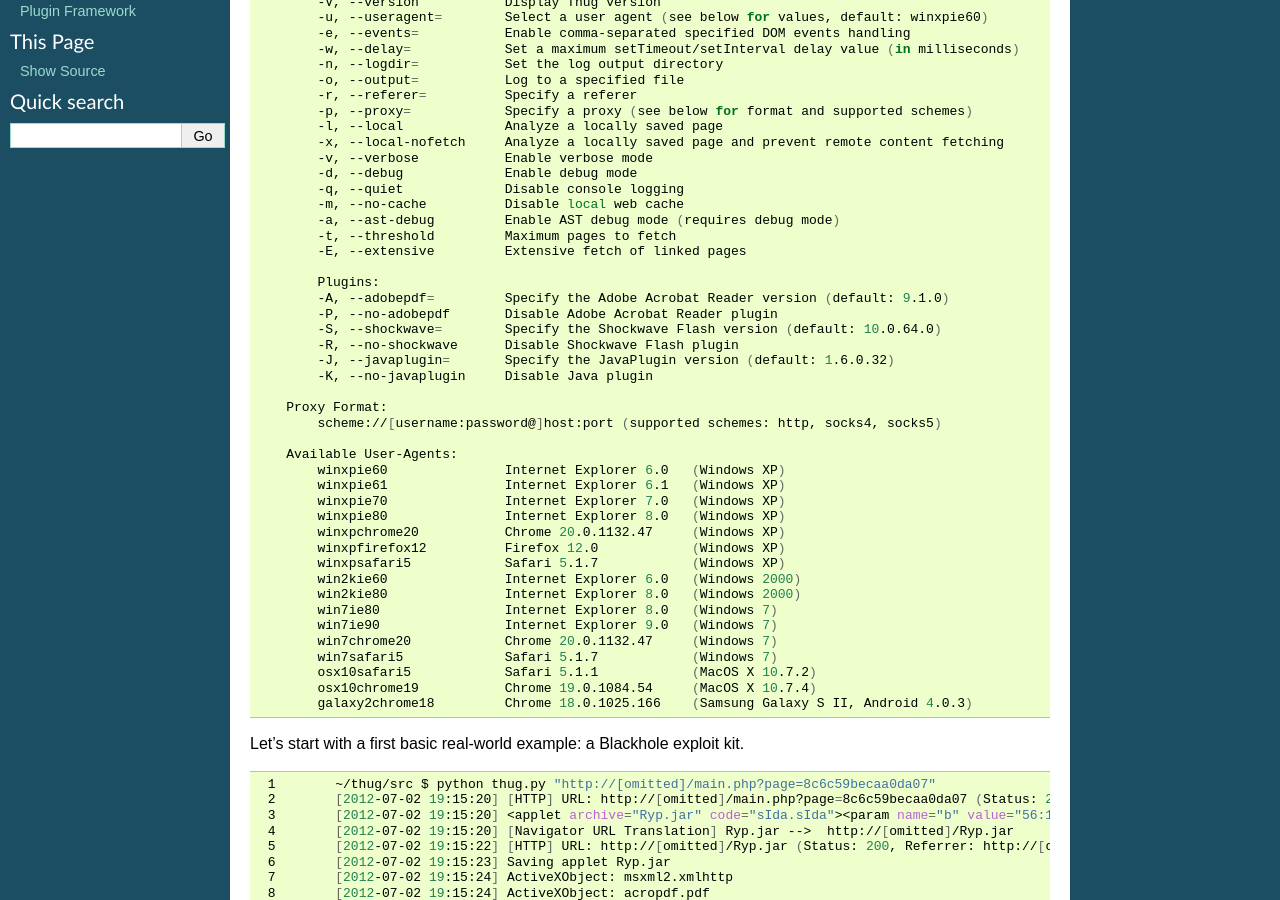
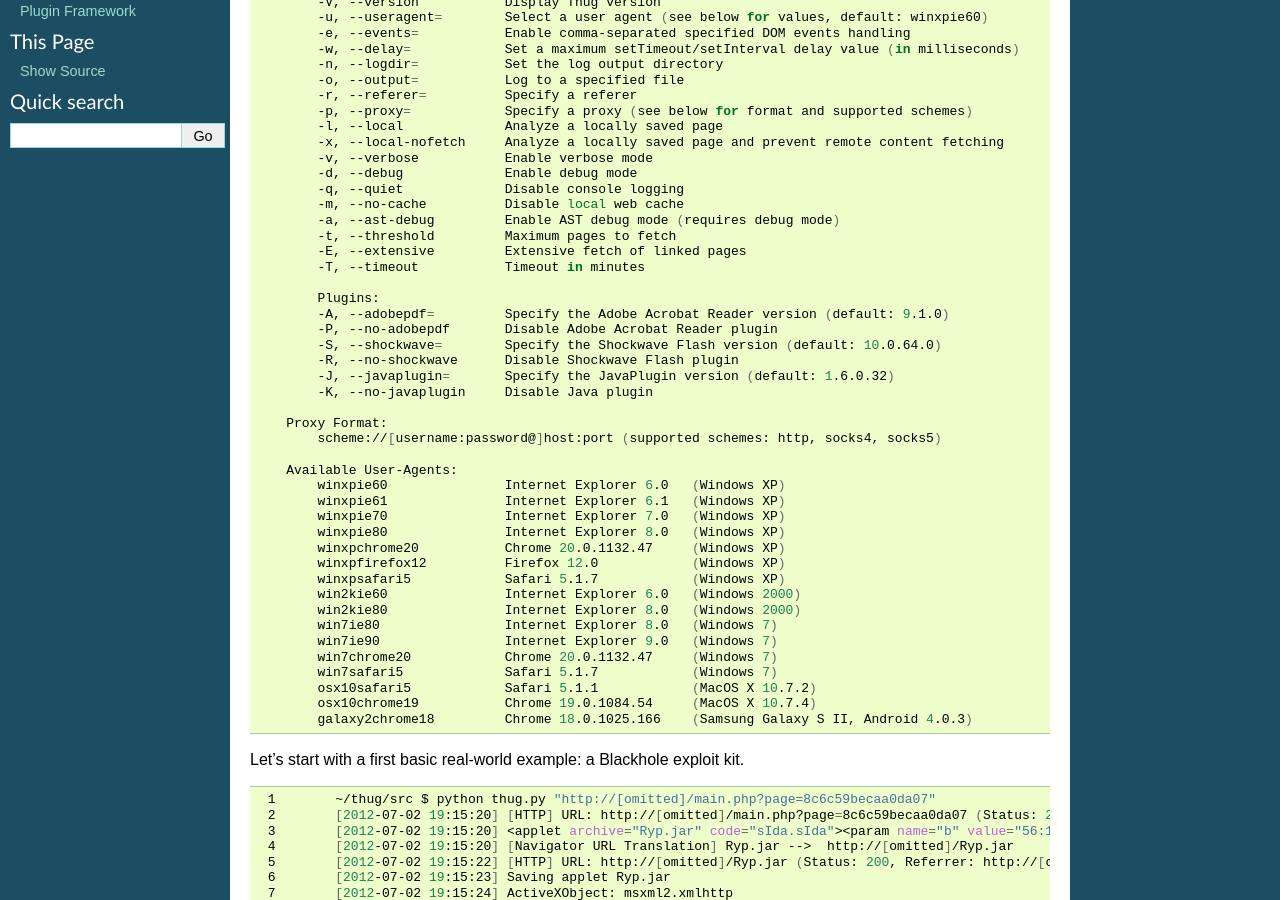
Before and after one commit to buffer/thug, a Sphinx documentation site: the page built from doc/source/usage.rst, in a window 1280 px wide and 900 px high, scrolled down 353 px. Built offline with Sphinx 7.4.7, drawn with Linux system fonts in a browser that asks for light colours.

Commit message:
Documentation update

```diff
--- a/doc/source/usage.rst
+++ b/doc/source/usage.rst
@@ -41,6 +41,7 @@ Let's start our Thug tour by taking a look at the options it provides.
             -a, --ast-debug         Enable AST debug mode (requires debug mode)
             -t, --threshold         Maximum pages to fetch
             -E, --extensive         Extensive fetch of linked pages
+            -T, --timeout           Timeout in minutes
 
             Plugins:
             -A, --adobepdf=         Specify the Adobe Acrobat Reader version (default: 9.1.0)
```
Also changed, not shown: 1 other file.
